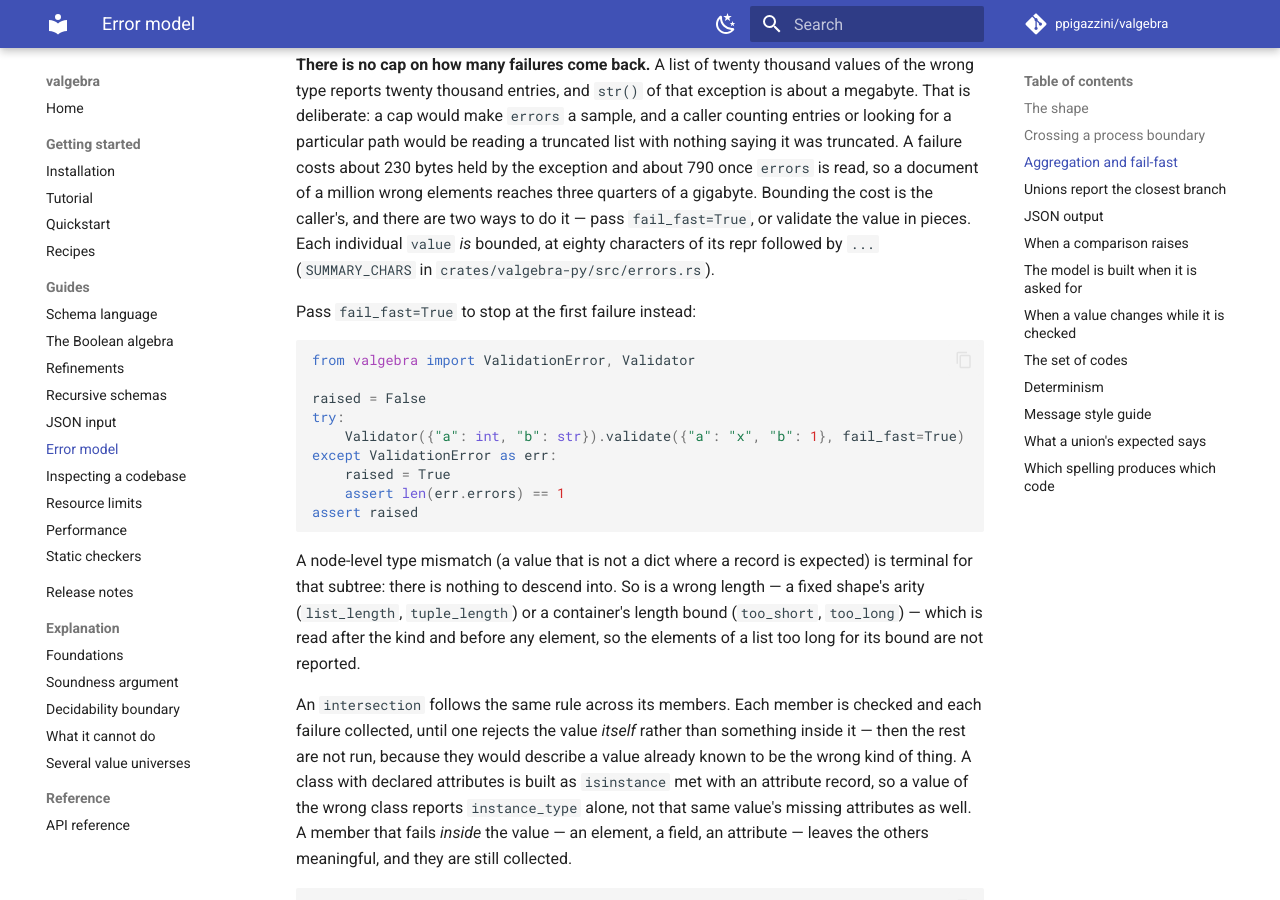
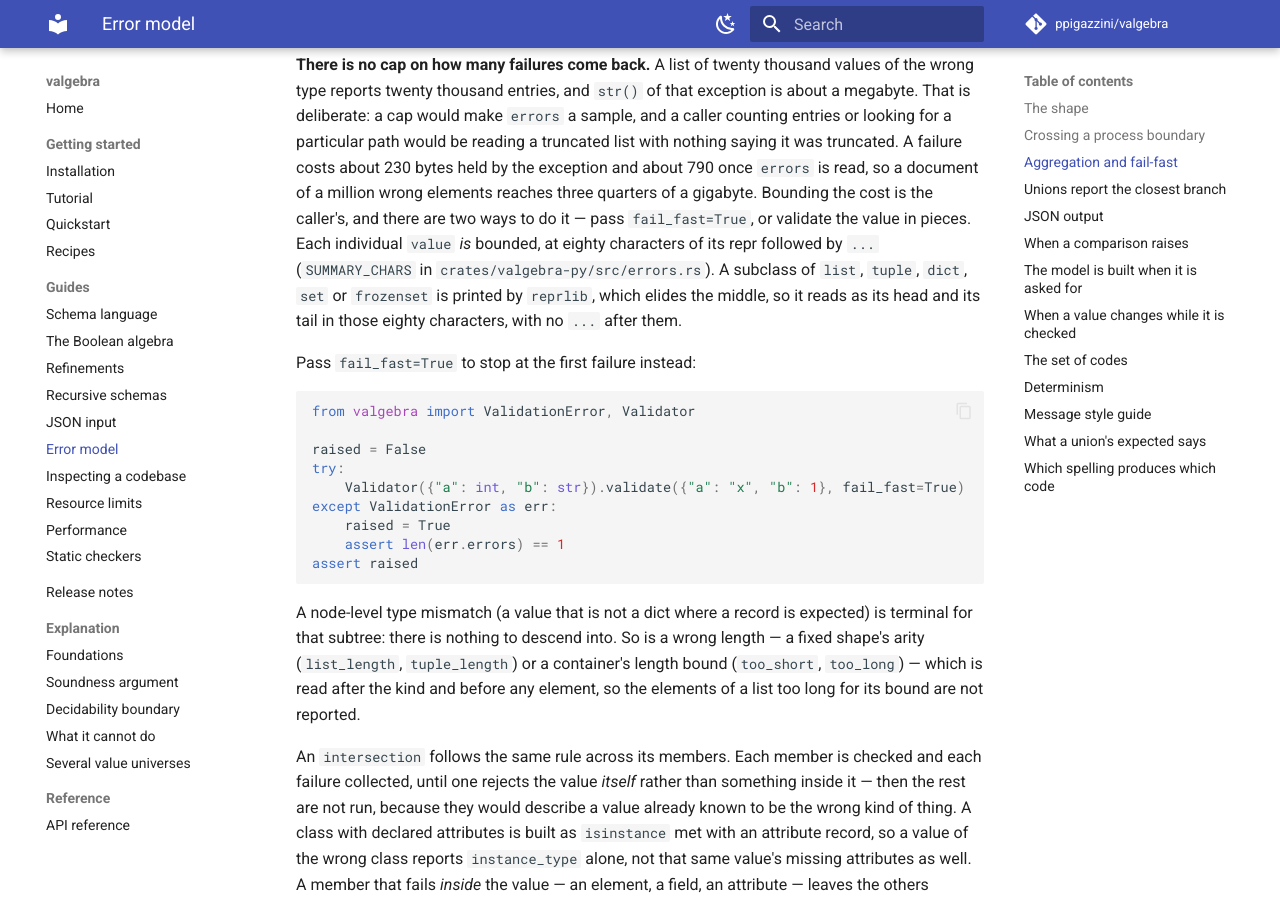
Before and after one commit to ppigazzini/valgebra, an MkDocs documentation site: the page built from docs/08-error-model.md, in a window 1280 px wide and 900 px high, scrolled down 2199 px. Built offline with MkDocs 1.6.1 and Material for MkDocs 9.7.7, drawn with Linux system fonts in a browser that asks for light colours; comment, search, counter and statistics services are not loaded.

Commit message:
docs: a container subclass's value reads as its head and its tail
`reprlib` prints a subclass of a builtin container and elides its middle, in the
eighty characters every value is held to, with no `...` after them. The bound
holds either way, and nothing reads the difference but a caller matching the
text, so the page says what the code does.

```diff
--- a/docs/08-error-model.md
+++ b/docs/08-error-model.md
@@ -111,7 +111,9 @@ document of a million wrong elements reaches three quarters of a gigabyte.
 Bounding the cost is the caller's, and there are two ways to do it — pass
 `fail_fast=True`, or validate the value in pieces. Each individual `value` *is*
 bounded, at eighty characters of its repr followed by `...` (`SUMMARY_CHARS`
-in `crates/valgebra-py/src/errors.rs`).
+in `crates/valgebra-py/src/errors.rs`). A subclass of `list`, `tuple`, `dict`,
+`set` or `frozenset` is printed by `reprlib`, which elides the middle, so it reads
+as its head and its tail in those eighty characters, with no `...` after them.
 
 Pass `fail_fast=True` to stop at the first failure instead:
 
```
Also changed, not shown: 1 other file.
